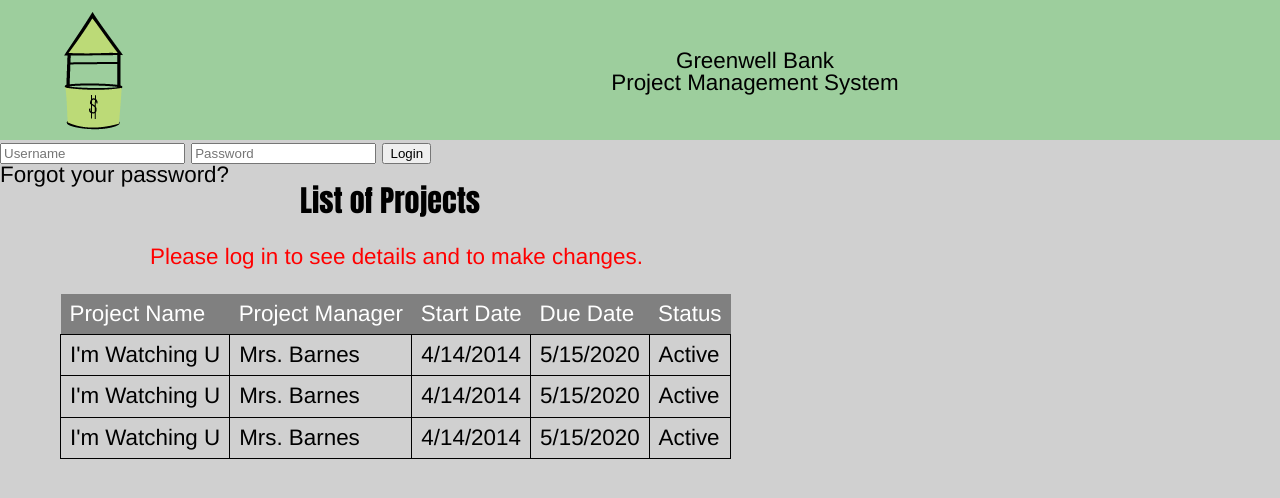
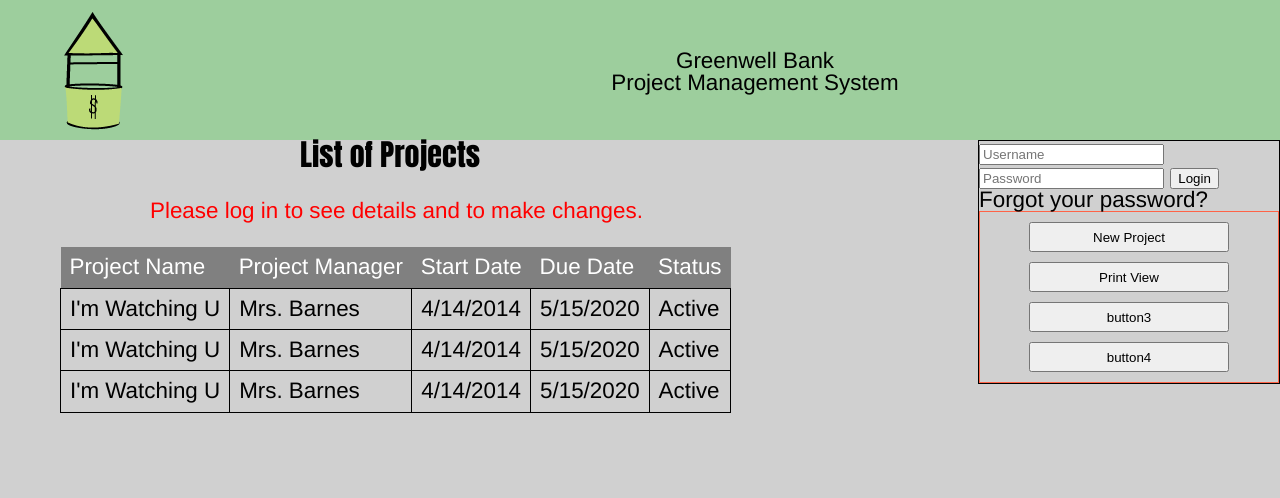
Before and after one commit to temporizer/ctec227-final, a PHP site: page / in a window 1280 px wide. Shown: the top 498 px of the page. Run offline with PHP 8.4, Linux system fonts and the light colour scheme; a stand-in replaces the project's code that opens the database connection; some libraries are stand-ins or nearby versions.

Commit message:
added sidebar info

```diff
--- a/css/style.css
+++ b/css/style.css
@@ -61,7 +61,7 @@ article, aside, details, figcaption, figure, footer, header, hgroup, menu, nav,
 body {
   font-family: Helvetica, sans-serif;
   font-size: 1.4em;
-  min-width:1000px;
+  min-width:1025px;
   background-color: #D0D0D0;
 }
 header{
@@ -110,3 +110,23 @@ td {
   /*border:1.5px solid black;*/
   font-family: Impact, Charcoal, sans-serif
 }
+
+
+#sidebar {
+  float: right;
+  height: 100%;
+  width: 300px;
+  border: 1px solid black;
+}
+
+.buttons {
+
+  border: 1px solid tomato;
+}
+.buttons button {
+
+  display: block;
+  width: 200px;
+  height: 30px;
+  margin: 10px auto;
+}
--- a/includes/header.inc.php
+++ b/includes/header.inc.php
@@ -31,7 +31,18 @@
 		</header> <!-- end header -->
 
 		<section id="sidebar">
+			<?php if(isLoggedIn()){?>
+		<p>Welcome, <?php echo $_SESSION['first_name']; ?>. <a href="logout.php">Logout</a></p>
+			<?php } else {
+				include('login.php');
+			} ?>
 
+			<div class="buttons">
+				<button>New Project</button>
+				<button>Print View</button>
+				<button>button3</button>
+				<button>button4</button>
+			</div>
 		</section> <!-- end sidebar -->
 
 		<section id="content">
--- a/index.php
+++ b/index.php
@@ -1,10 +1,6 @@
 <?php include 'includes/header.inc.php'; ?>
 
-<?php if(isLoggedIn()){?>
-	<p>Welcome, <?php echo $_SESSION['first_name']; ?>. <a href="logout.php">Logout</a></p>
-<?php } else {
-	include('login.php');
-	} ?>
+
 
 
 <h1 class="mighty">List of Projects</h1>
```
